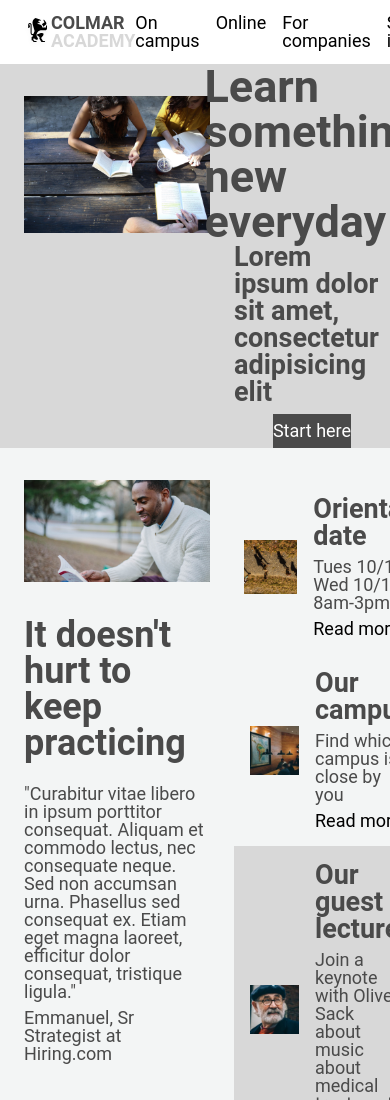
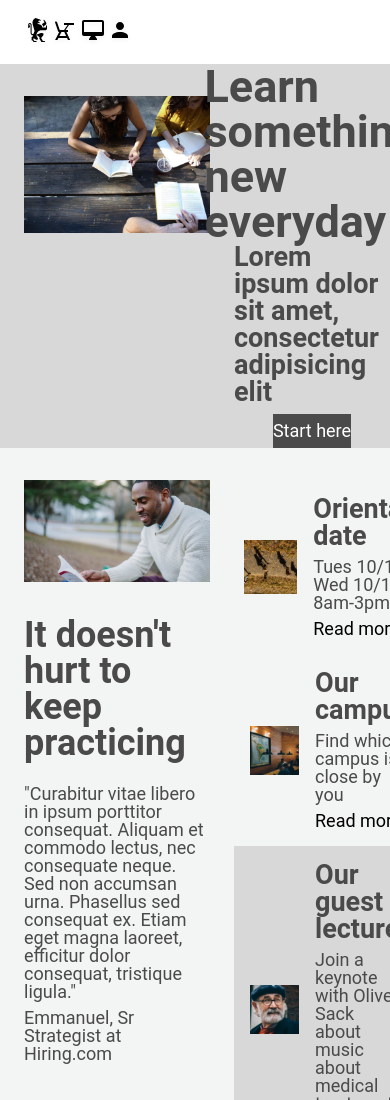
Before and after one commit to dogea/ColmarAcademy, a plain HTML site: page index.html in a window 390 px wide. Shown: the top 1100 px of the page. Drawn offline with Linux system fonts and the light colour scheme.

Commit message:
Updated header with Media Query for testing

```diff
--- a/index.html
+++ b/index.html
@@ -17,11 +17,17 @@
           <img src="./resources/media/ic-logo.svg" alt="">
           <span class="colmaracademy">COLMAR <span class="academy">ACADEMY</span></span>
         </div>
-        <nav>
+        <nav class="desktop">
           <span class="with-margin"><a href="#">On campus</a></span>
           <span class="with-margin"><a href="#">Online</a></span>
           <span class="with-margin"><a href="#">For companies</a></span>
           <span><a href="#">Sign in</a></span>
+        </nav>
+        <nav class="mobile">
+          <img class="mobile-icon" src="./resources/media/ic-logo.svg" alt="Colmar Academy"/>
+          <img class="mobile-icon" src="./resources/media/ic-on-campus.svg" alt="on campus"/>
+          <img class="mobile-icon" src="./resources/media/ic-online.svg" alt="online"/>
+          <img class="mobile-icon" src="./resources/media/ic-login.svg" alt="sign in"/>
         </nav>
       </div>
 
--- a/resources/css/style.css
+++ b/resources/css/style.css
@@ -24,6 +24,7 @@ h3 {
 }
 
 p {
+  font-size: 1rem;
   margin-bottom: 8px;
 }
 
@@ -67,6 +68,28 @@ header {
 nav {
   display: flex;
   margin-right: 24px;
+}
+
+nav.mobile {
+  display: none;
+}
+
+@media only screen and (max-width: 680px) {
+  nav.desktop {
+    display: none;
+  }
+
+  .logo {
+    display: none;
+  }
+
+  nav.mobile {
+    display: flex;
+    justify-content: space-between;
+    align-items: center;
+    padding-right: 24px;
+    padding-left: 24px;
+  }
 }
 
 .with-margin {
```
